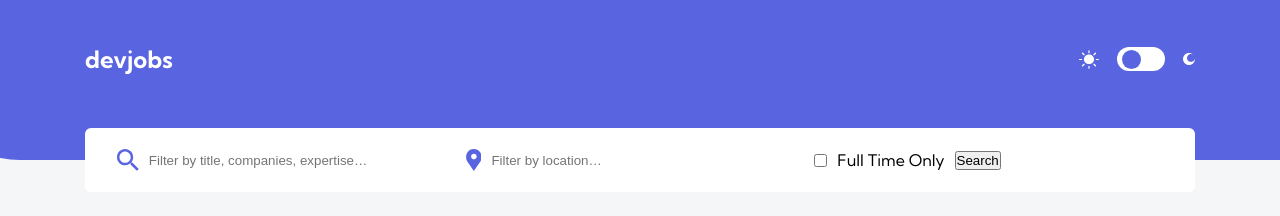
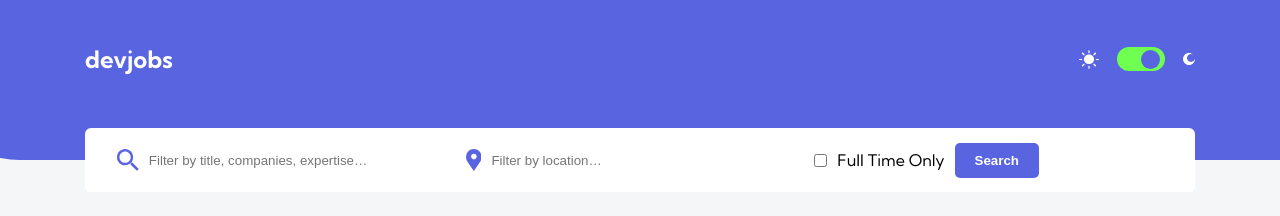
Before and after one commit to Tilav777/dev-jobs, a plain HTML site: page index.html in a window 1280 px wide. Both pictures are taken after a click on the button 1137 px from the left and 59 px from the top of the page. Shown: the top 216 px of the page. Drawn offline with Linux system fonts and the light colour scheme.

Commit message:
dev jobs mode btn

```diff
--- a/css/style.css
+++ b/css/style.css
@@ -78,7 +78,29 @@ body {
     display: flex;
     align-items: center;
     justify-content: flex-start;
-    transition: justify-content 1s;
+    transition: opacity 0.3s, justify-content 0.3s;
+}
+
+.dark-mode-btn-click {
+    animation-name: mode-btn;
+    animation-duration: 0.1s;
+    animation-iteration-count: 1;
+    animation-fill-mode: both;
+    animation-timing-function: linear;
+}
+
+@keyframes mode-btn {
+    0% {
+        justify-content: flex-start;
+    }
+    100% {
+        justify-content: flex-end;
+        background-color: rgb(110, 255, 81);
+    }
+}
+
+.dark-mode-btn:hover {
+    opacity: 0.8;
 }
 
 .dark-mode-btn::after {
@@ -104,7 +126,7 @@ body {
 .header__search label {
     display: flex;
     align-items: center;
-    gap: 10px   ;
+    gap: 10px;
     width: calc(100% / 3);
 }
 
@@ -114,3 +136,18 @@ body {
     border: none;
     outline: none;
 }
+
+.btn {
+    background-color: #5964E0;
+    border: none;
+    border-radius: 5px;
+    padding: 10px 20px;
+    color: white;
+    font-weight: 700;
+    cursor: pointer;
+    transition: opacity 0.3s;
+}
+
+.btn:hover {
+    opacity: 0.8;
+}
--- a/js/main.js
+++ b/js/main.js
@@ -0,0 +1,18 @@
+const darkBtn = document.querySelector('.dark-btn')
+const darkModeBtn = document.querySelector('.dark-mode-btn')
+
+
+
+
+
+
+
+
+
+
+
+
+
+darkBtn.addEventListener('click', ()=> {
+    darkModeBtn.classList.toggle('dark-mode-btn-click')
+})
```
